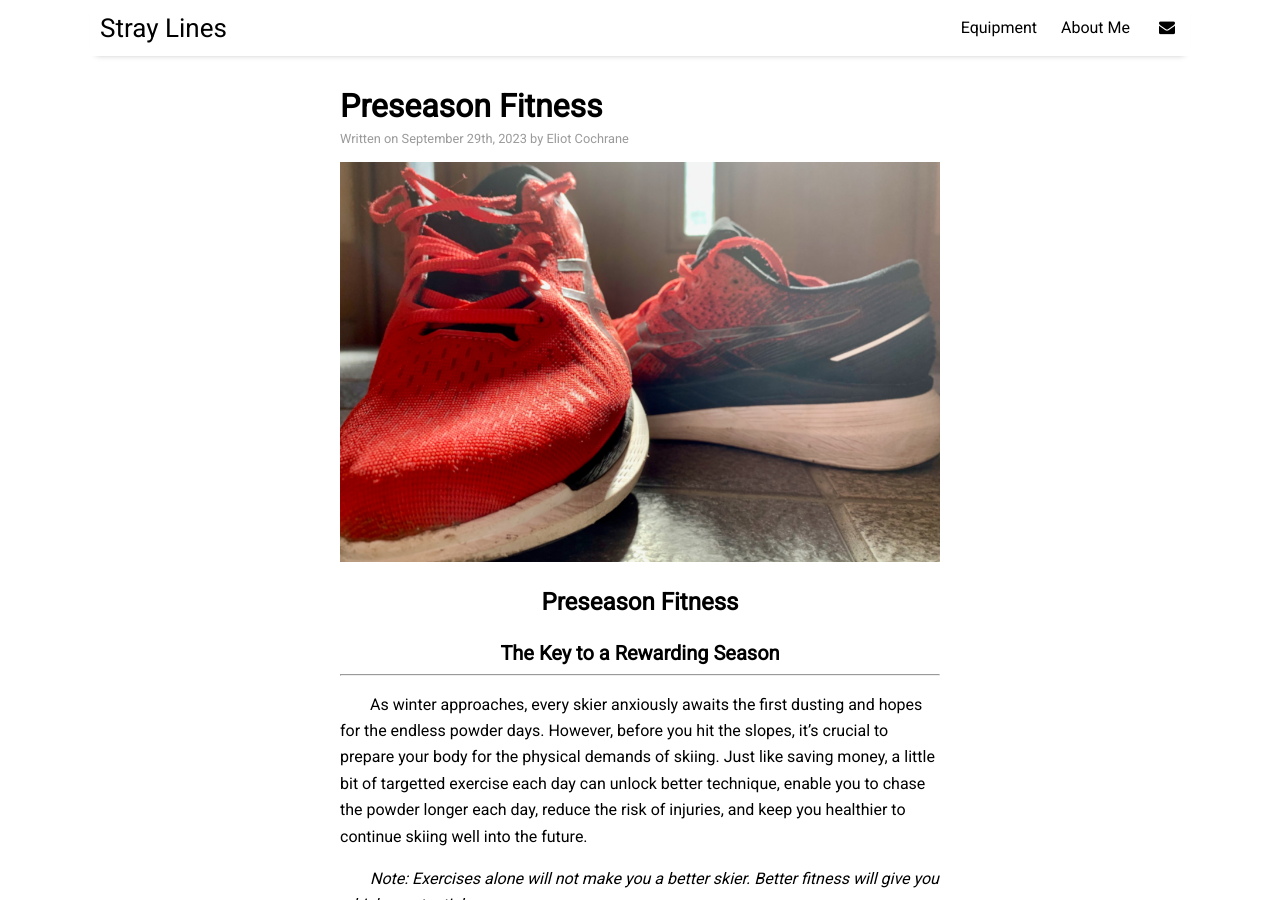
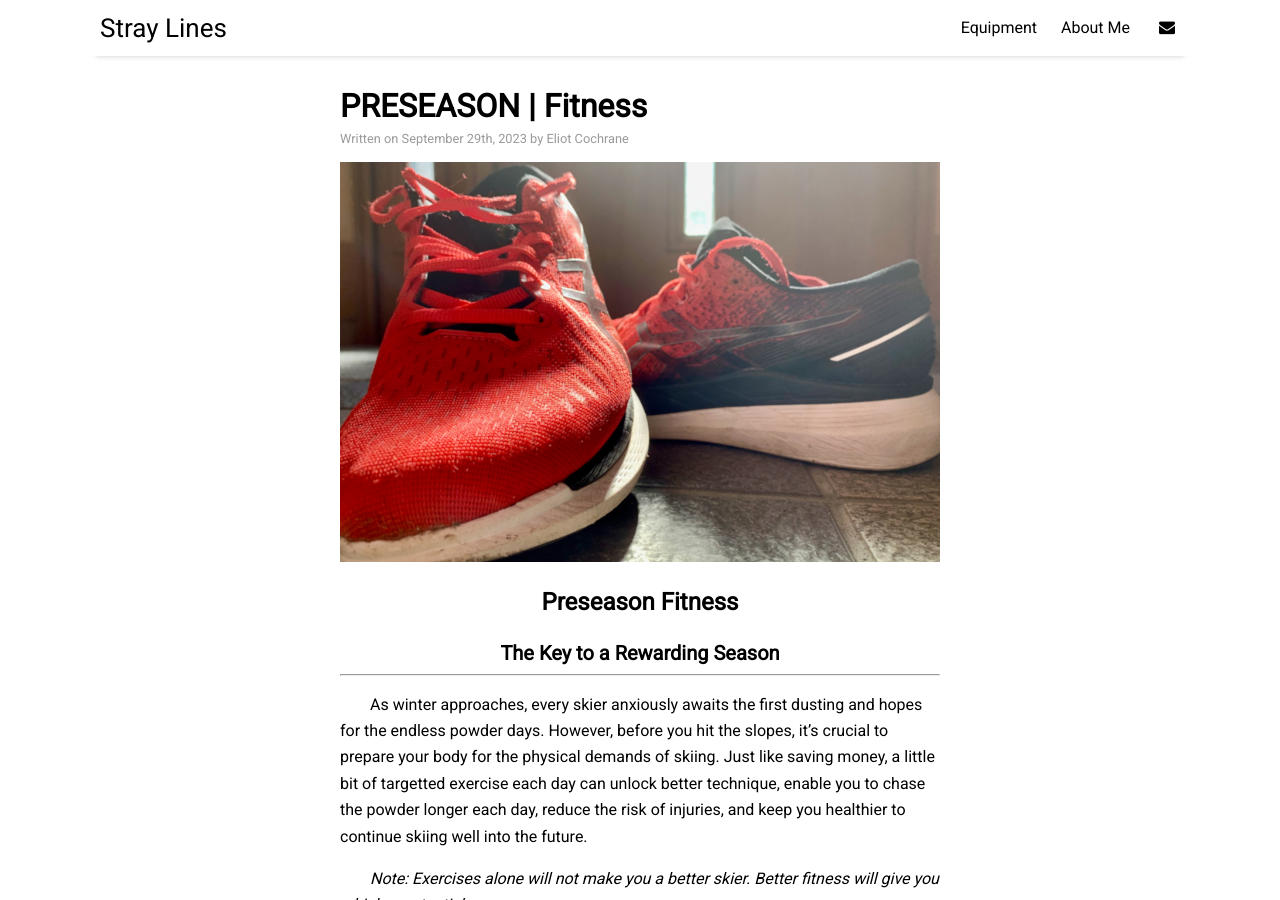
Before and after one commit to eliotcochrane/eliotcochrane.github.io, a Jekyll site: the page built from _posts/2023-09-29-preseason-prep.md, in a window 1280 px wide and 900 px high. Built offline with Jekyll 4.4.1, drawn with Linux system fonts in a browser that asks for light colours; nearby versions of some CDN libraries.

```diff
--- a/_posts/2023-09-29-preseason-prep.md
+++ b/_posts/2023-09-29-preseason-prep.md
@@ -1,6 +1,6 @@
 ---
 layout: post
-title: "Preseason Fitness"
+title: "PRESEASON | Fitness"
 author: "Eliot Cochrane"
 categories: off-season
 tags: [ski,preseason,fitness,running,motivation,exercise]
```
Also changed, not shown: other parts of _posts/2023-09-29-preseason-prep.md (+1 -1 lines).
